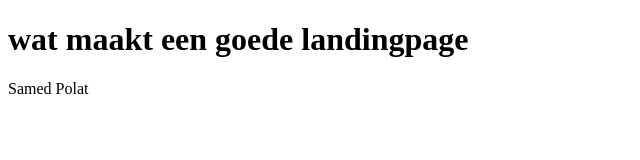
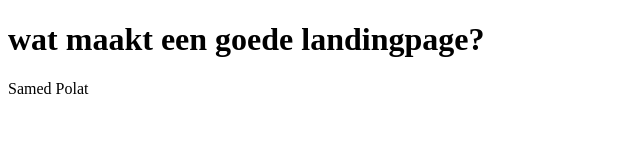
Before and after one commit to svmcd/F1M2Ontwerp, a plain HTML site: page goedeLandingpage.html in a window 1280 px wide. Shown: the full height of the page, 0-640 px from the left. Drawn offline with Linux system fonts and the light colour scheme.

Commit message:
link live versie

```diff
--- a/goedeLandingpage.html
+++ b/goedeLandingpage.html
@@ -2,11 +2,11 @@
 <html lang="en">
 <head>
     <meta charset="UTF-8">
-    <title>wat maakt een goede landingpage</title>
+    <title>wat maakt een goede landingpage?</title>
 </head>
 <body>
     <h1>
-        wat maakt een goede landingpage
+        wat maakt een goede landingpage?
     </h1>
     <p>Samed Polat</p>
 </body>
```
